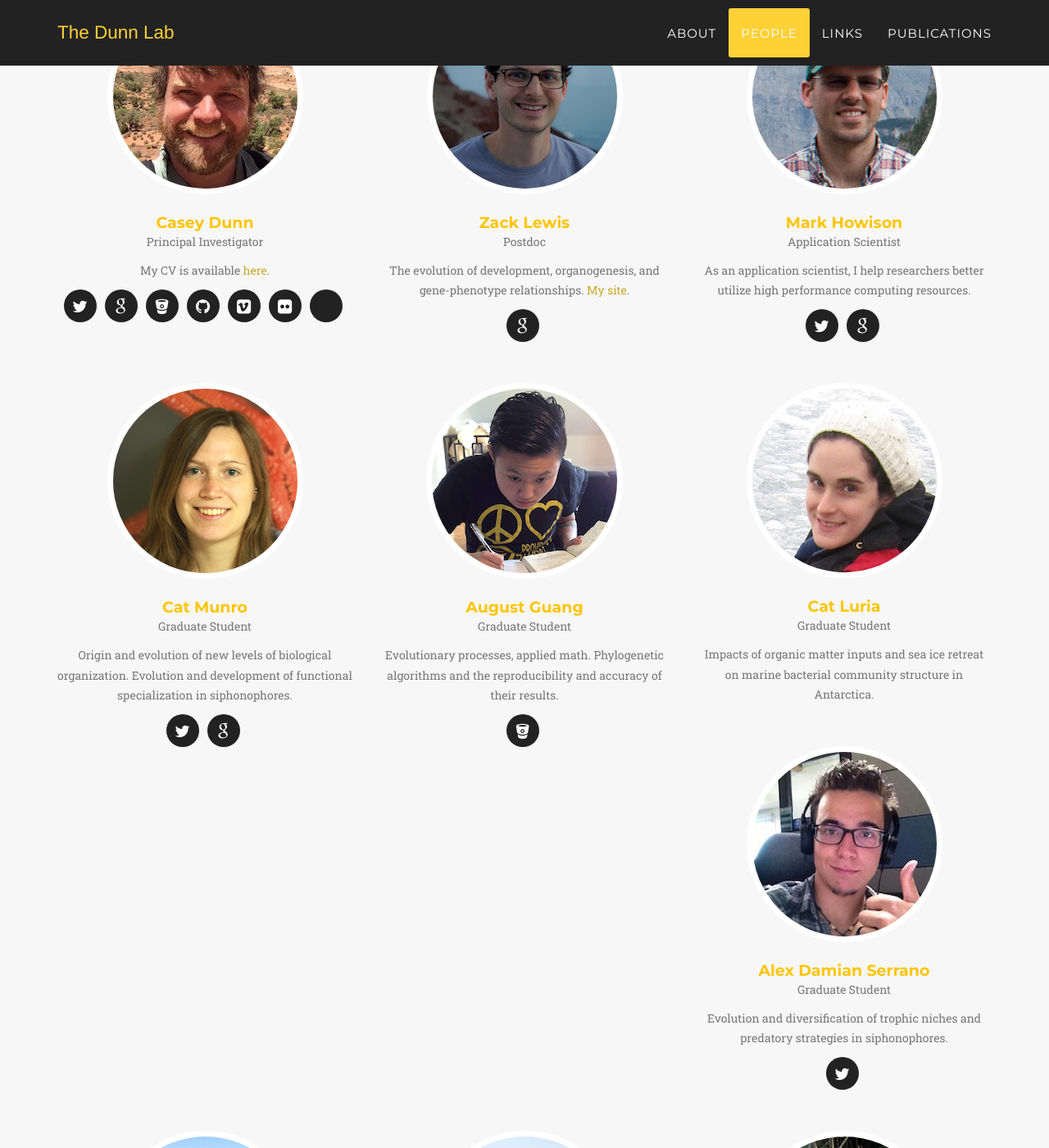
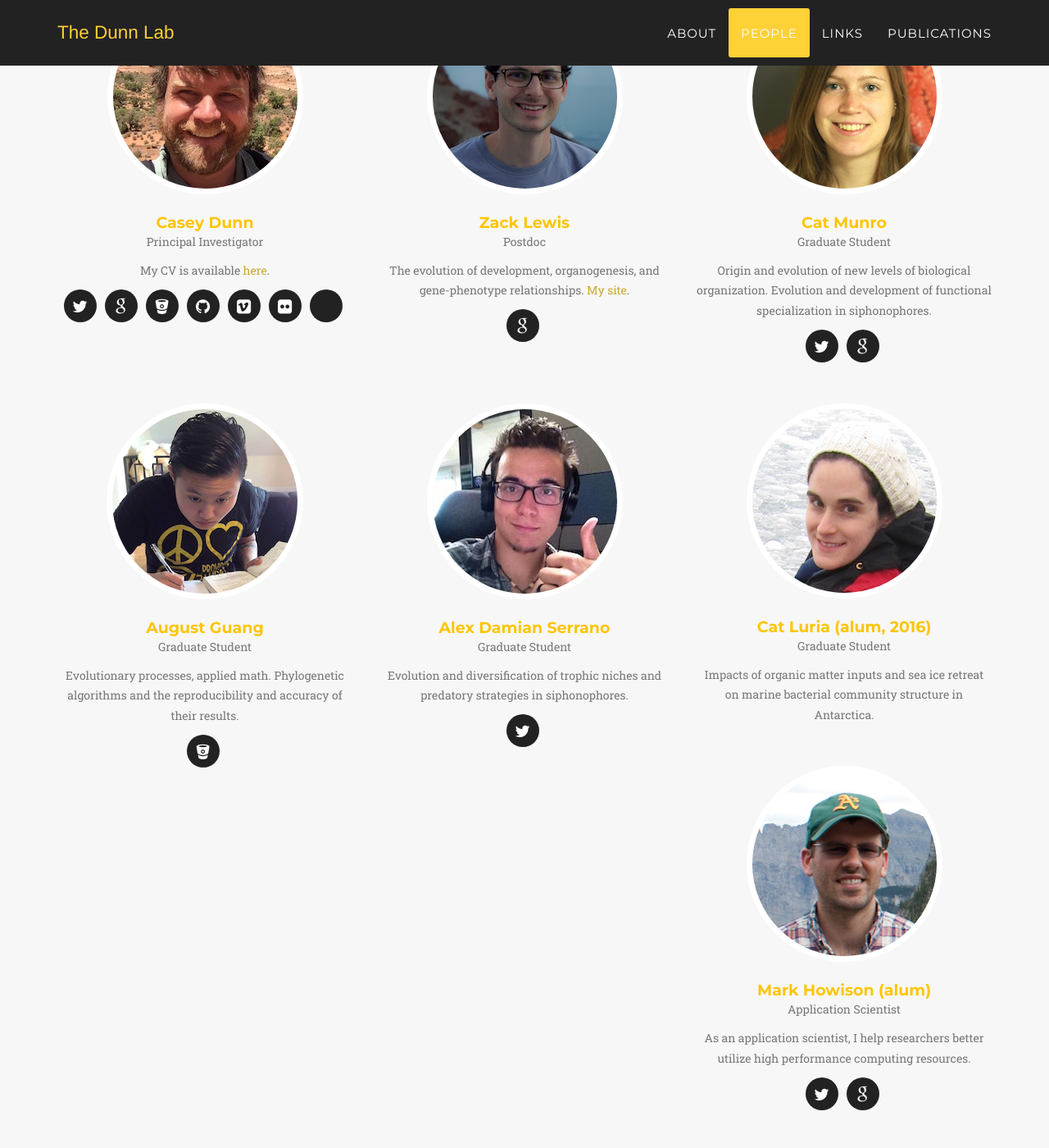
Before and after one commit to caseywdunn/caseywdunn.github.io, a Jekyll site: the page built from index.html, in a window 1280 px wide and 1400 px high, scrolled down 4158 px. Shown: the whole window at 82% size. Built offline with Jekyll 4.4.1, drawn with Linux system fonts in a browser that asks for light colours; some web fonts are replaced; some of the changed lines change nothing that is shown.

Commit message:
updated personnel

```diff
--- a/_config.yml
+++ b/_config.yml
@@ -3,8 +3,8 @@ baseurl: ''
 
 # Site settings
 title: The Dunn Lab
-email: casey_dunn@brown.edu
-description: "Casey Dunn's laboratory in the Department of Ecology and Evolutionary Biology at Brown University."
+email: casey.dunn@yale.edu
+description: "Casey Dunn's laboratory in the Department of Ecology and Evolutionary Biology at Yale University."
 
 # Color settings (hex-codes without the leading hash-tag)
 color:
@@ -43,16 +43,6 @@ people:
     - title: google
       url: http://scholar.google.com/citations?user=uHN9MicAAAAJ
 
-- name: Mark Howison
-  pic: mark
-  position: Application Scientist
-  description: As an application scientist, I help researchers better utilize high performance computing resources.
-  social:
-    - title: twitter
-      url: https://twitter.com/markhowison
-    - title: google
-      url: http://scholar.google.com/citations?user=30GiMJIAAAAJ
-
 - name: Cat Munro
   pic: cat
   position: Graduate Student
@@ -71,12 +61,6 @@ people:
    - title: bitbucket
      url: https://bitbucket.org/aguang
 
-- name: Cat Luria
-  pic: luria
-  position: Graduate Student
-  description: Impacts of organic matter inputs and sea ice retreat on marine bacterial community structure in Antarctica.
-  social:
-
 - name: Alex Damian Serrano
   pic: alex
   position: Graduate Student
@@ -85,7 +69,21 @@ people:
     - title: twitter
       url: https://twitter.com/antropoteuthis
 
+- name: Cat Luria (alum, 2016)
+  pic: luria
+  position: Graduate Student
+  description: Impacts of organic matter inputs and sea ice retreat on marine bacterial community structure in Antarctica.
+  social:
 
+- name: Mark Howison (alum)
+  pic: mark
+  position: Application Scientist
+  description: As an application scientist, I help researchers better utilize high performance computing resources.
+  social:
+    - title: twitter
+      url: https://twitter.com/markhowison
+    - title: google
+      url: http://scholar.google.com/citations?user=30GiMJIAAAAJ
 
 - name: Felipe Zapata (alum, 2016)
   pic: felipe
@@ -145,10 +143,9 @@ social:
 
 # Postal address (add as many lines as necessary)
 address:
-  - line: Box GW
-  - line: 80 Waterman St
-  - line: Brown University
-  - line: Providence, RI 02906
+  - line: 165 Prospect St.
+  - line: Yale University
+  - line: New Haven, CT 06511
 
 # Build settings
 markdown: kramdown
```
